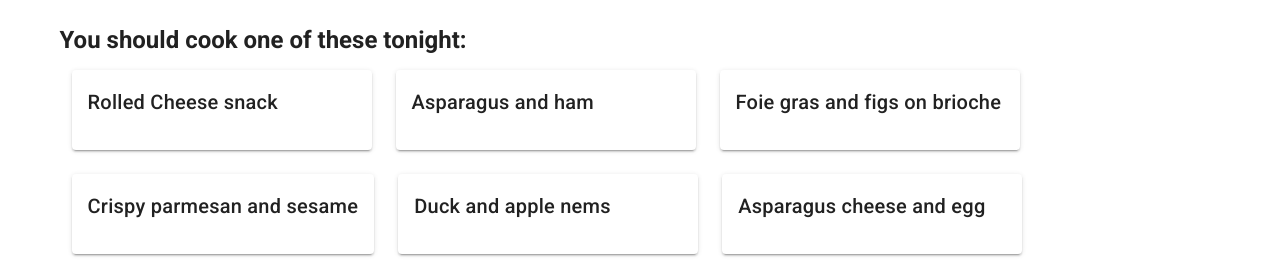
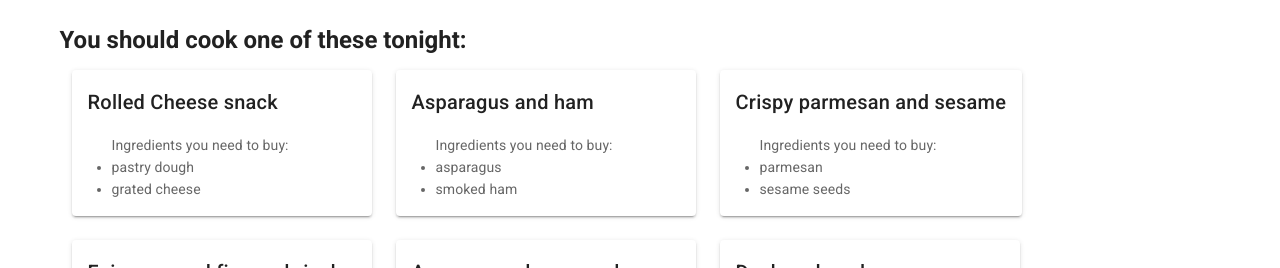
Before and after one commit to tristanneumann1/weekness-for-food, a Vue app: page / in a window 1280 px wide. Shown: the part 532-800 px from the top of the page. Built offline with nearby package versions, Linux system fonts and the light colour scheme.

Commit message:
Fix sorting algorithm

```diff
--- a/src/components/RecipeList.vue
+++ b/src/components/RecipeList.vue
@@ -22,10 +22,10 @@
 
 <script>
 import RecipeCard from '@/components/RecipeCard'
-import { mapGetters } from 'vuex'
+import { mapGetters, mapState } from 'vuex'
 
 export default {
-  name: "RecipeList",
+  name: 'RecipeList',
   components: {
     RecipeCard
   },
@@ -33,14 +33,21 @@ export default {
     loading: Boolean
   },
   computed: {
+    ...mapState(['selectedIngredients']),
     ...mapGetters({
       recipes: 'recipesList'
     }),
     sortedRecipes () {
       return this.recipes.map(recipe => {
-        recipe.storedIngredients = []
-        recipe.missingIngredients = []
+        recipe.storedIngredients = recipe.ingredients.filter(ingredient => {
+          return this.selectedIngredients.includes(ingredient)
+        })
+        recipe.missingIngredients = recipe.ingredients.filter(ingredient => {
+          return !this.selectedIngredients.includes(ingredient)
+        })
         return recipe
+      }).sort((recipe1, recipe2) => {
+        return recipe1.missingIngredients.length - recipe2.missingIngredients.length
       })
     }
   }
```
